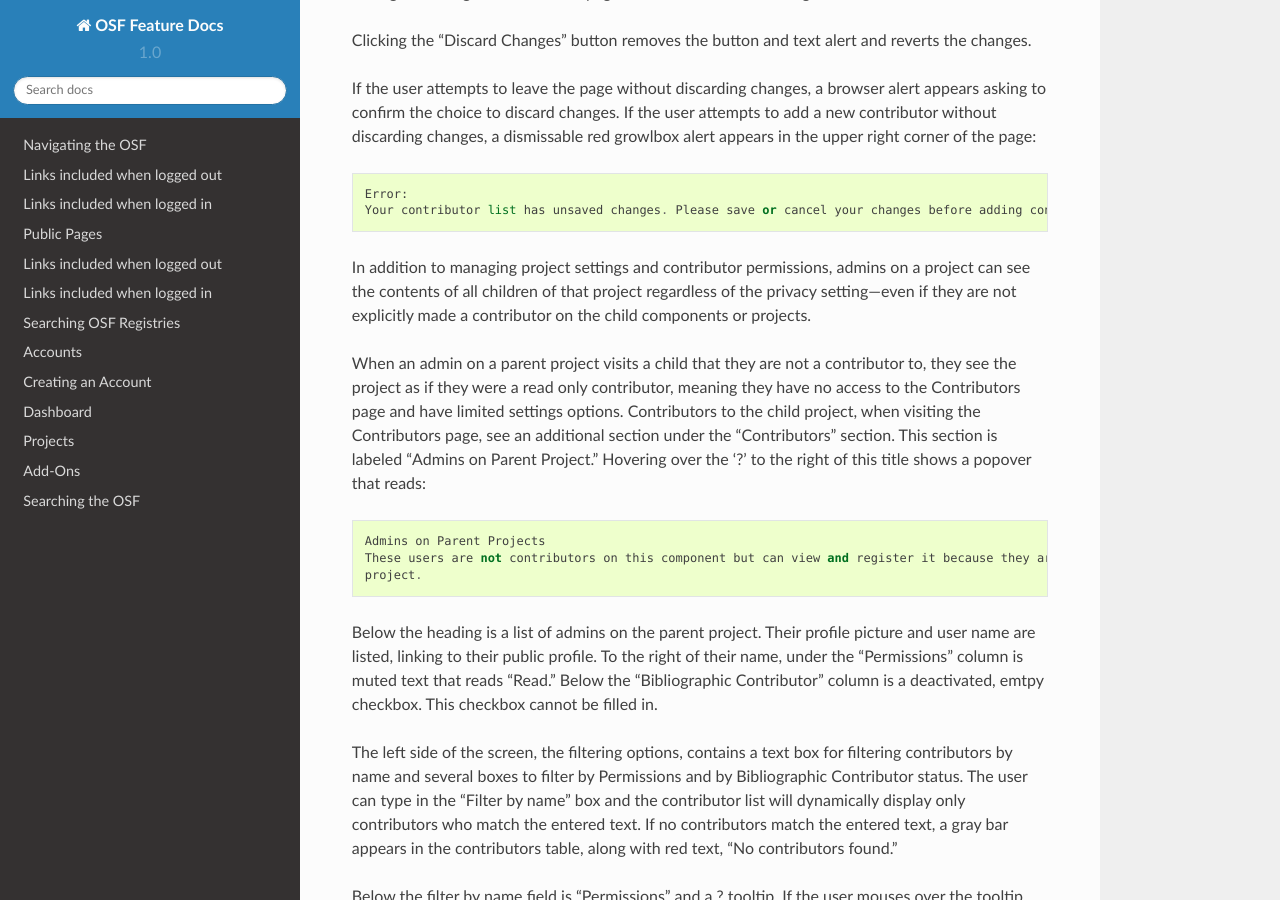
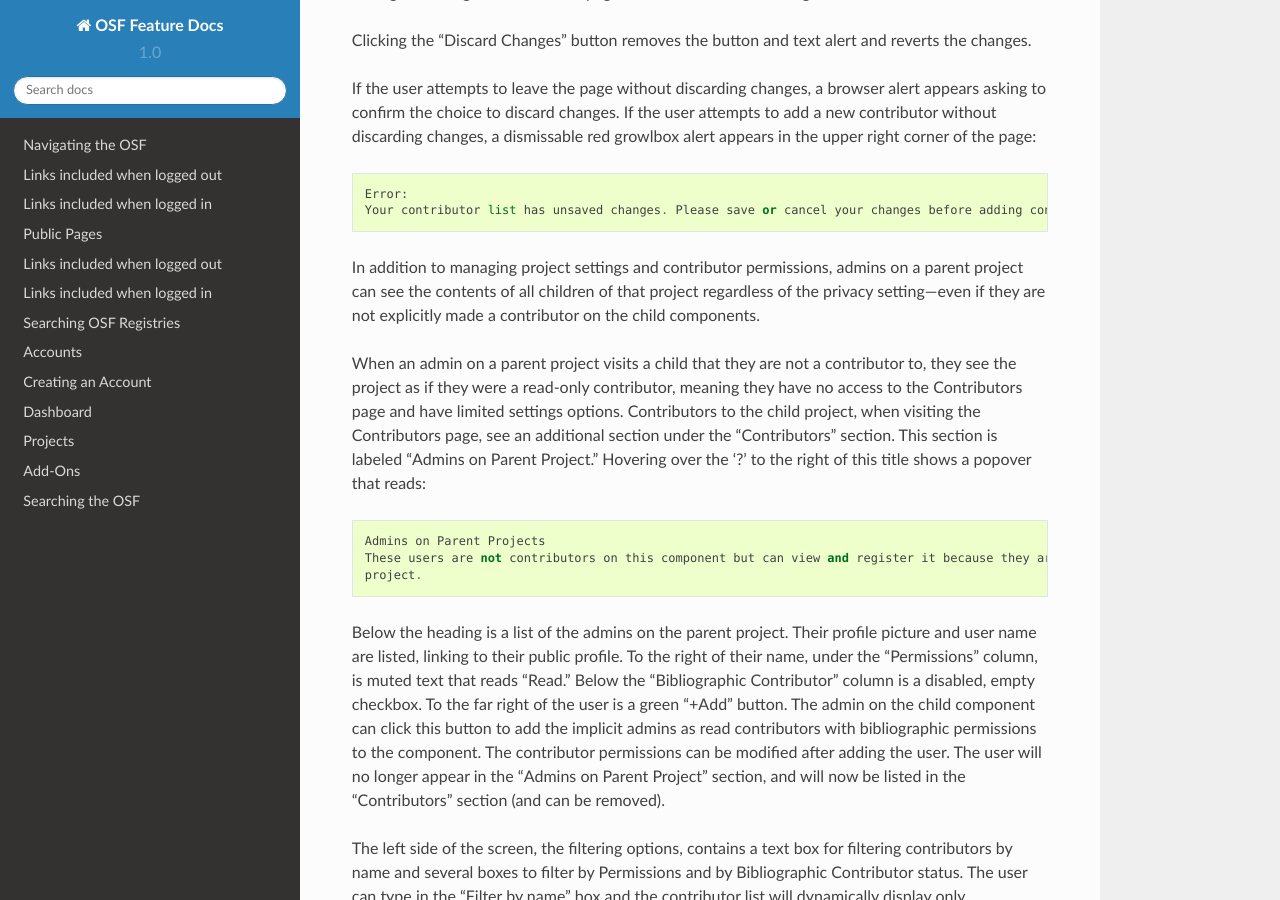
Before and after one commit to CenterForOpenScience/OSFDocs, a Sphinx documentation site: the page built from docs/projects/contributors.rst, in a window 1280 px wide and 900 px high, scrolled down 1440 px. Built offline with Sphinx 7.4.7 and the Read the Docs theme 2.0.0, drawn with Linux system fonts in a browser that asks for light colours.

Commit message:
Add admins from parent to child more easily

```diff
--- a/docs/projects/contributors.rst
+++ b/docs/projects/contributors.rst
@@ -57,11 +57,11 @@
     Error:
     Your contributor list has unsaved changes. Please save or cancel your changes before adding contributors.
 
-In addition to managing project settings and contributor permissions, admins on a project can see the contents of all children of
-that project regardless of the privacy setting—even if they are not explicitly made a contributor on the child components or projects.
+In addition to managing project settings and contributor permissions, admins on a parent project can see the contents of all children of
+that project regardless of the privacy setting—even if they are not explicitly made a contributor on the child components.
 
 When an admin on a parent project visits a child that they are not a contributor to, they see the project as if they were a
-read only contributor, meaning they have no access to the Contributors page and have limited settings options. Contributors to
+read-only contributor, meaning they have no access to the Contributors page and have limited settings options. Contributors to
 the child project, when visiting the Contributors page, see an additional section under the "Contributors" section. This section is
 labeled "Admins on Parent Project." Hovering over the '?' to the right of this title shows a popover that reads::
 
@@ -69,9 +69,9 @@
     These users are not contributors on this component but can view and register it because they are administrators on a parent
     project.
 
-Below the heading is a list of admins on the parent project. Their profile picture and user name are listed, linking to their public
-profile. To the right of their name, under the "Permissions" column is muted text that reads "Read." Below the "Bibliographic Contributor"
-column is a deactivated, emtpy checkbox. This checkbox cannot be filled in.
+Below the heading is a list of the admins on the parent project. Their profile picture and user name are listed, linking to their public
+profile. To the right of their name, under the "Permissions" column, is muted text that reads "Read." Below the "Bibliographic Contributor"
+column is a disabled, empty checkbox. To the far right of the user is a green "+Add" button. The admin on the child component can click this button to add the implicit admins as read contributors with bibliographic permissions to the component. The contributor permissions can be modified after adding the user. The user will no longer appear in the "Admins on Parent Project" section, and will now be listed in the "Contributors" section (and can be removed).
 
 The left side of the screen, the filtering options, contains a text box for filtering contributors by name and several boxes to filter by Permissions and by Bibliographic Contributor status. The user can type in the "Filter by name" box and the contributor list will dynamically display only contributors who match the entered text. If no contributors match the entered text, a gray bar appears in the contributors table, along with red text, "No contributors found."
 
@@ -200,7 +200,6 @@
 
 Clicking this button removes the corresponding result from the “Adding” list and returns it to the “Results” page it was found on.
 To the right of the “Adding” title is a “Remove All” link. Clicking this link moves all added results back to the “Results” column.
-
 
 If the results do not list the user being searched for, or it returns no results at all, the user can click the "Add [username] as an unregistered contributor" link. Clicking this link changes the modal contents to read::
 
```
